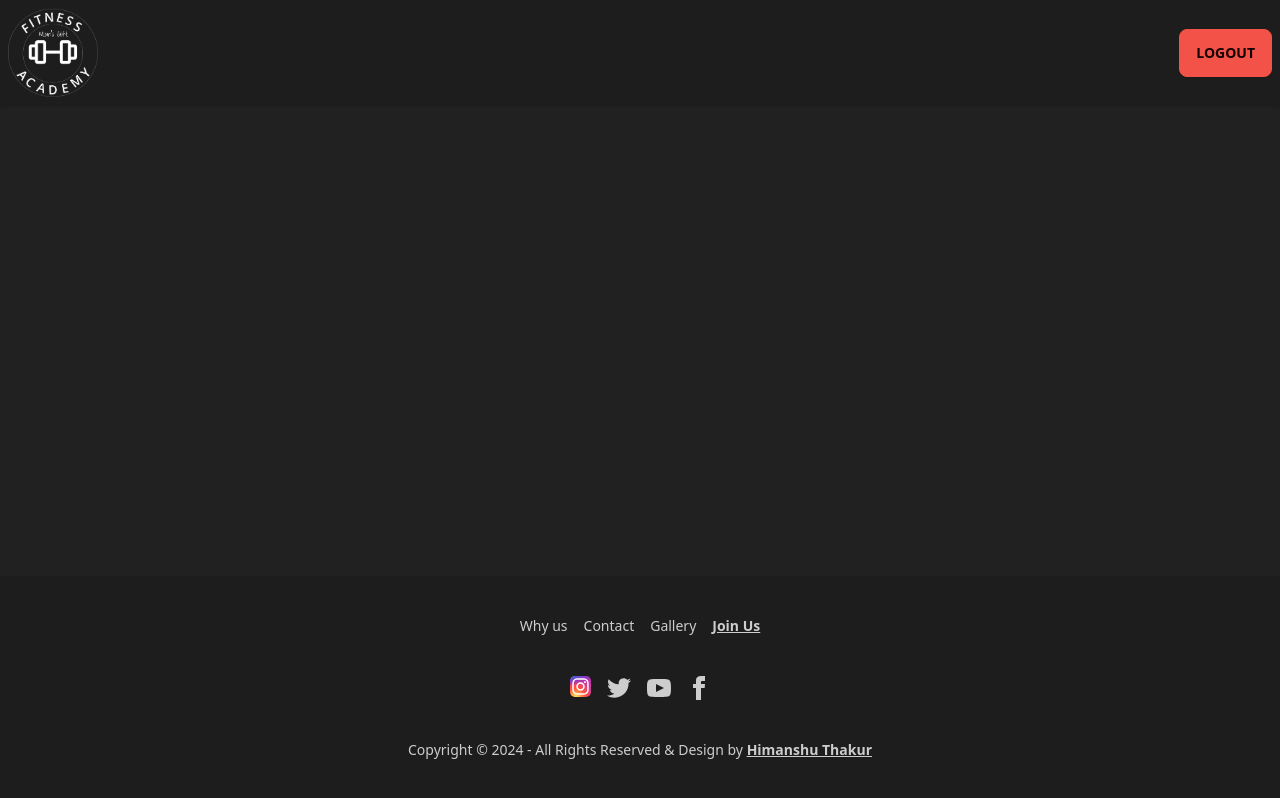
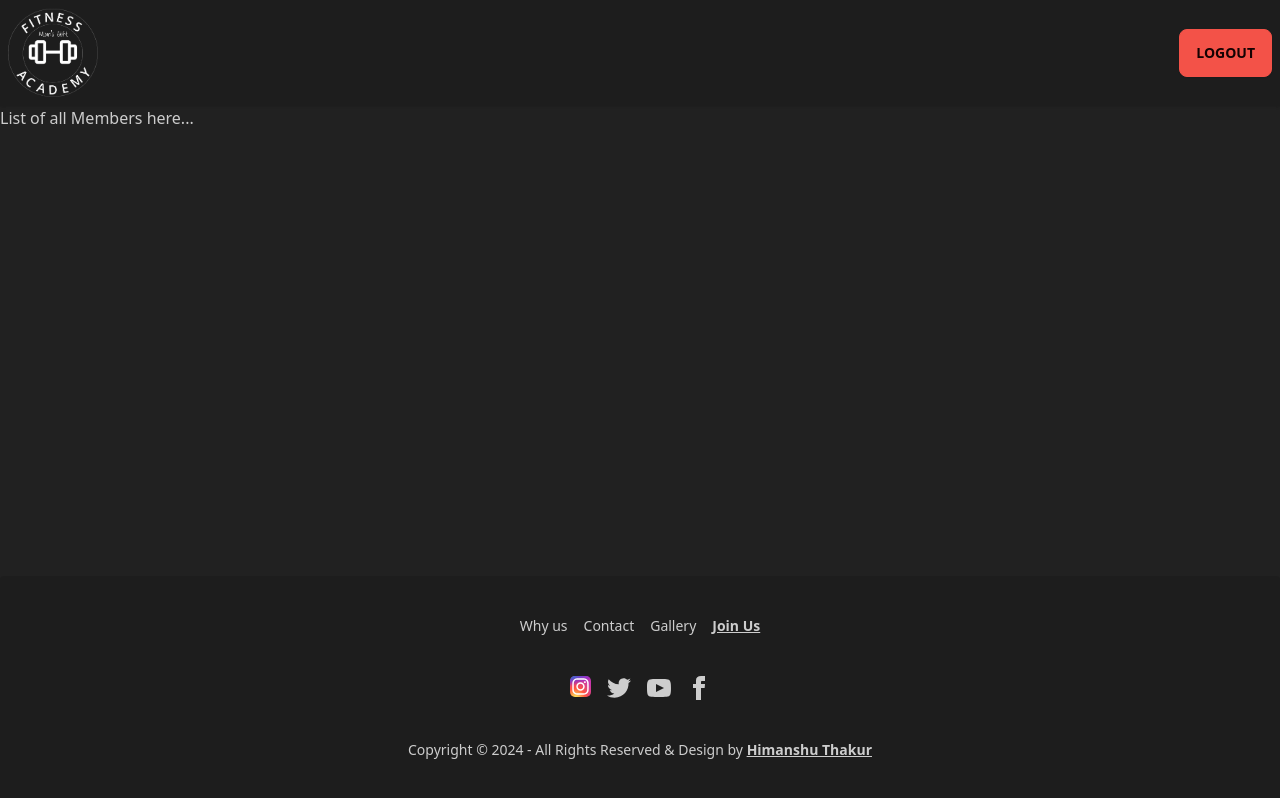
Before and after one commit to himanshuthakur71/gymSite, a SvelteKit app: page /admin/dashboard/member in a window 1280 px wide. Built offline with nearby package versions, Linux system fonts and the light colour scheme; no server answers.

Commit message:
Code Updated

```diff
--- a/src/routes/(adminLayout)/admin/dashboard/member/+page.svelte
+++ b/src/routes/(adminLayout)/admin/dashboard/member/+page.svelte
@@ -0,0 +1 @@
+List of all Members here...
```
